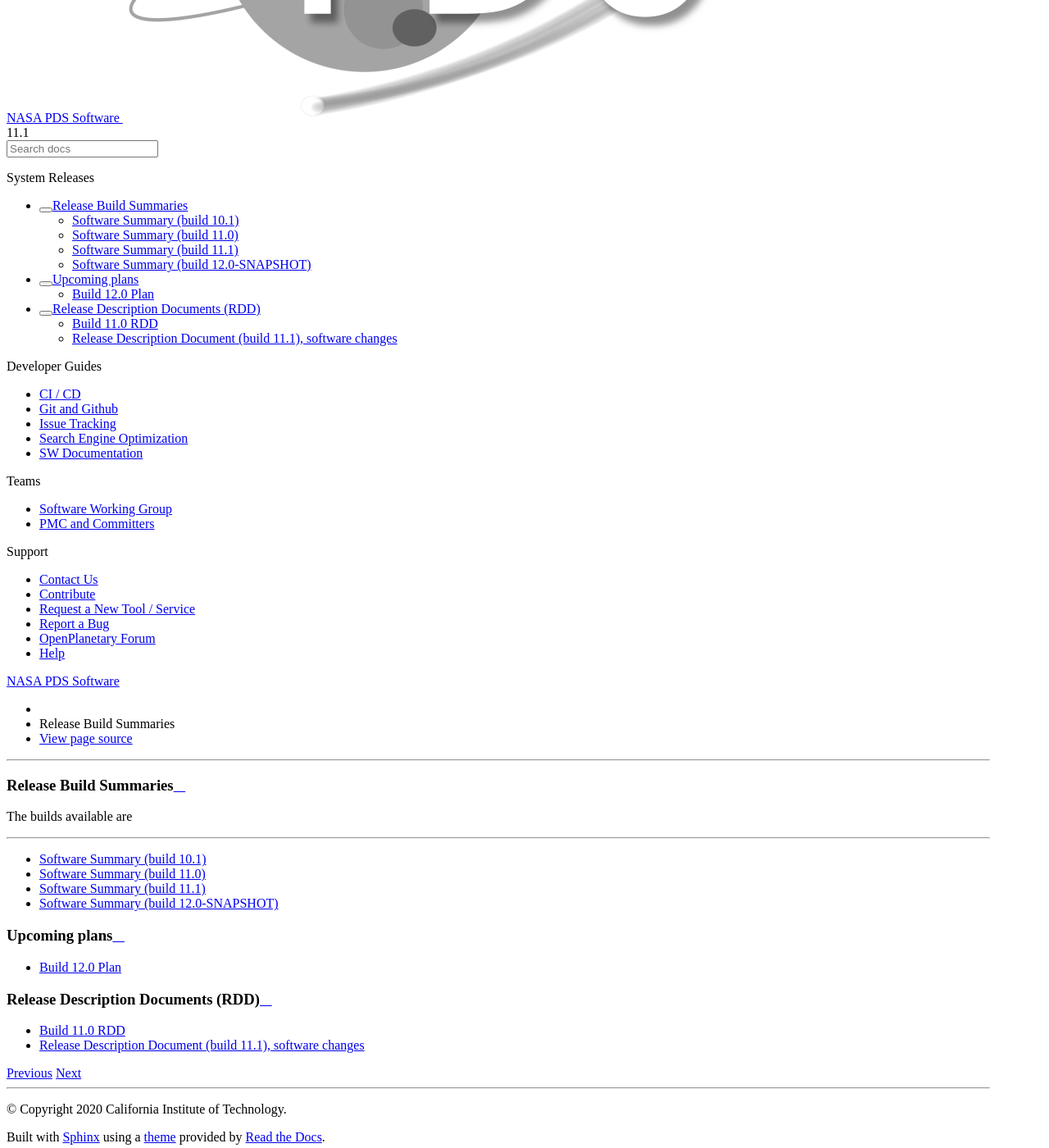
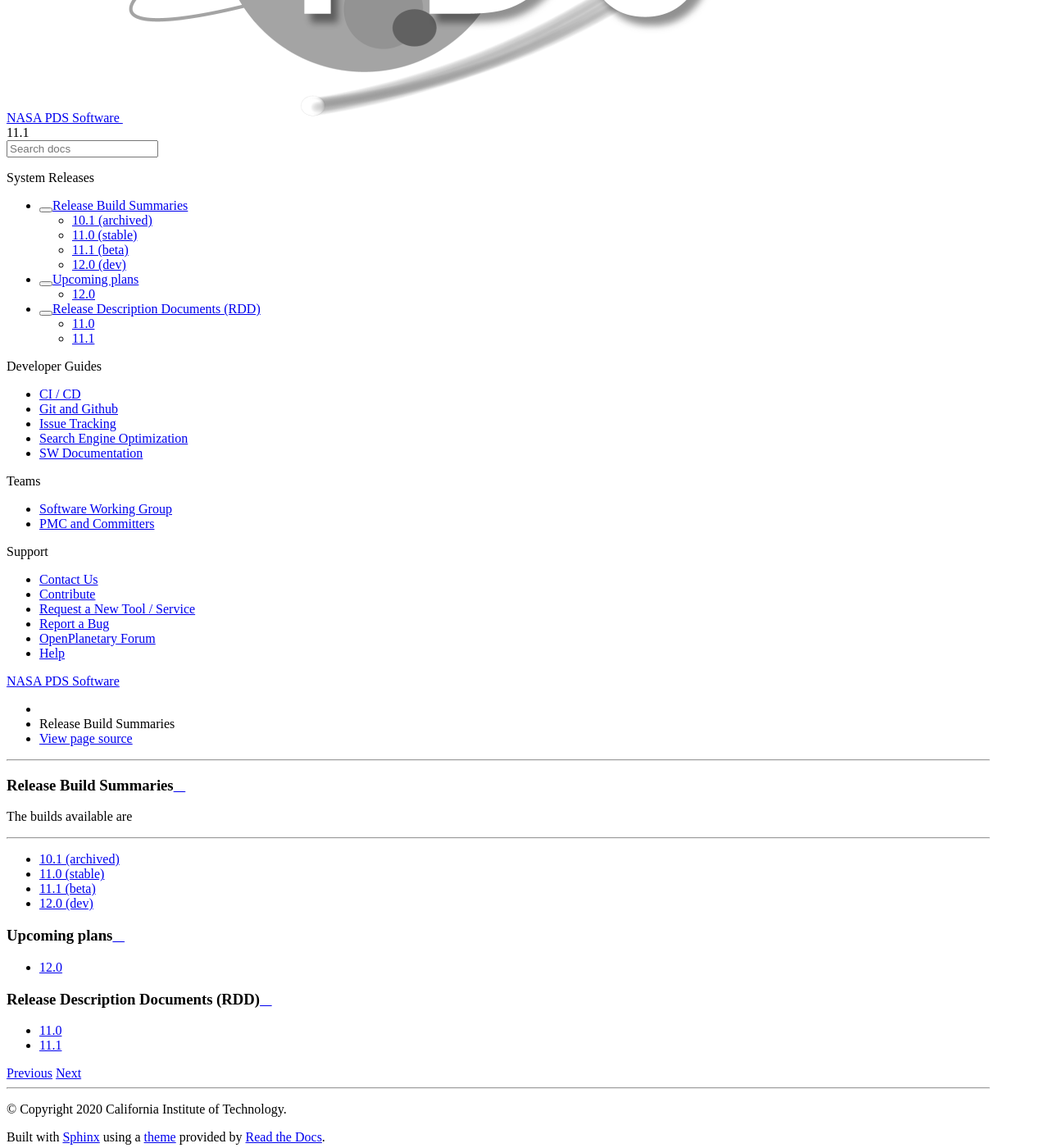
Before and after one commit to NASA-PDS/nasa-pds.github.io, a Sphinx documentation site: the page built from docs/source/releases/releases.rst, in a window 1280 px wide and 1400 px high, scrolled down 289 px. Shown: the whole window at 82% size. Built offline with Sphinx 7.4.7 and the Read the Docs theme 2.0.0, drawn with Linux system fonts in a browser that asks for light colours; pages that are not in the unit, such as notebooks, are missing from menus.

Commit message:
shorten build entries in menus

```diff
--- a/docs/source/releases/releases.rst
+++ b/docs/source/releases/releases.rst
@@ -10,7 +10,10 @@
     :glob:
     :maxdepth: 1
 
-    /releases/*/index
+    10.1 (archived)</releases/10.1/index>
+    11.0 (stable)</releases/11.0/index>
+    11.1 (beta)</releases/11.1/index>
+    12.0 (dev)</releases/12.0-SNAPSHOT/index>
 
 Upcoming plans
 ==============
@@ -19,7 +22,7 @@
     :glob:
     :maxdepth: 1
 
-    /releases/12.0/plan
+    12.0</releases/12.0/plan>
 
 
 Release Description Documents (RDD)
@@ -29,4 +32,5 @@
     :glob:
     :maxdepth: 1
 
-    /releases/*/rdd
+    11.0</releases/11.0/rdd>
+    11.1</releases/11.1/rdd>
```
